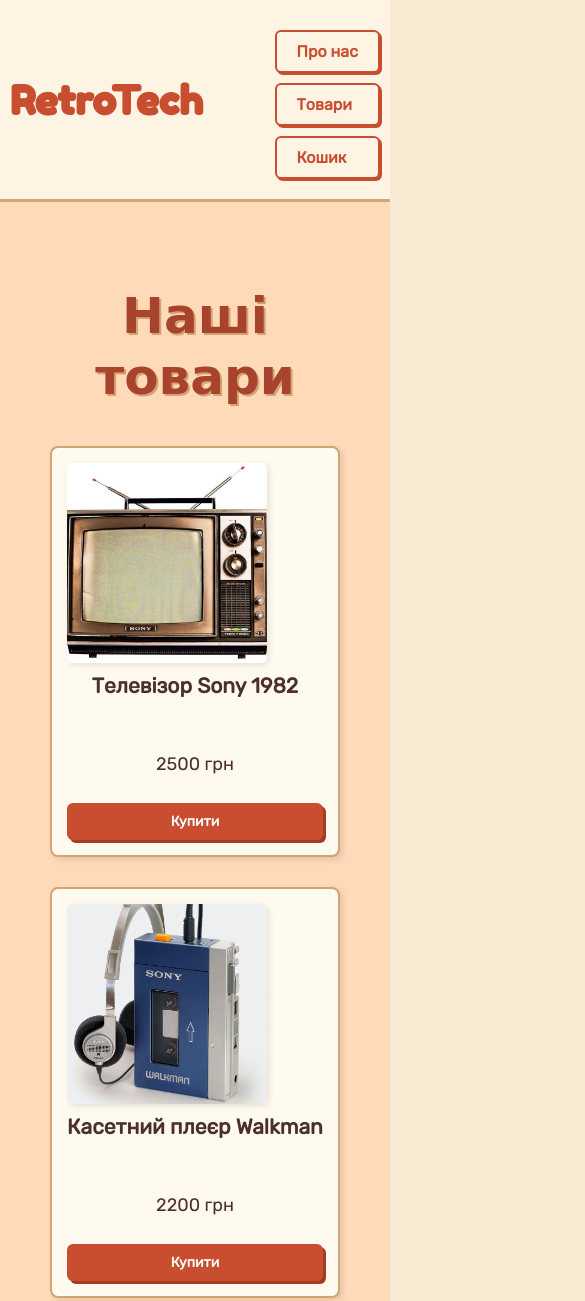
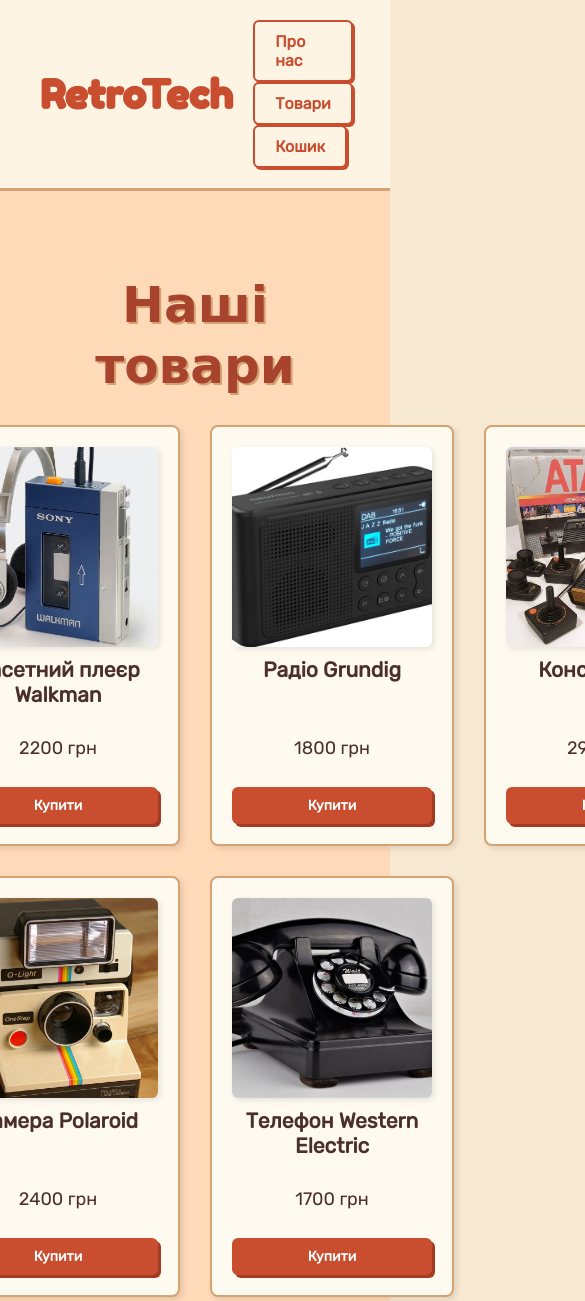
Before and after one commit to Maryna19112004/retrotech, a plain HTML site: page products.html in a window 390 px wide. Shown: the top 1301 px of the page, 585 px wide, since content can reach past the window. Drawn offline with Linux system fonts and the light colour scheme.

Commit message:
Update style.css

```diff
--- a/style.css
+++ b/style.css
@@ -451,48 +451,3 @@ html, body {
   color: #4b2e2e;
   text-align: left;
 }
-
-@media (max-width: 768px) {
-  header {
-    padding: 10px;
-    flex-direction: column;
-    align-items: flex-start;
-  }
-
-  nav {
-    margin-top: 10px;
-  }
-
-  nav a {
-    display: block;
-    margin: 10px 0;
-  }
-
-  .product-grid {
-    grid-template-columns: 1fr;
-    padding: 10px;
-  }
-
-  .product {
-    padding: 15px;
-  }
-
-  form {
-    padding: 10px;
-  }
-
-  input, textarea {
-    font-size: 16px;
-  }
-
-  .buy-button, .delete-button {
-    width: 100%;
-    margin: 10px 0 0;
-  }
-
-  footer {
-    padding: 15px;
-    font-size: 14px;
-    text-align: center;
-  }
-}
```
